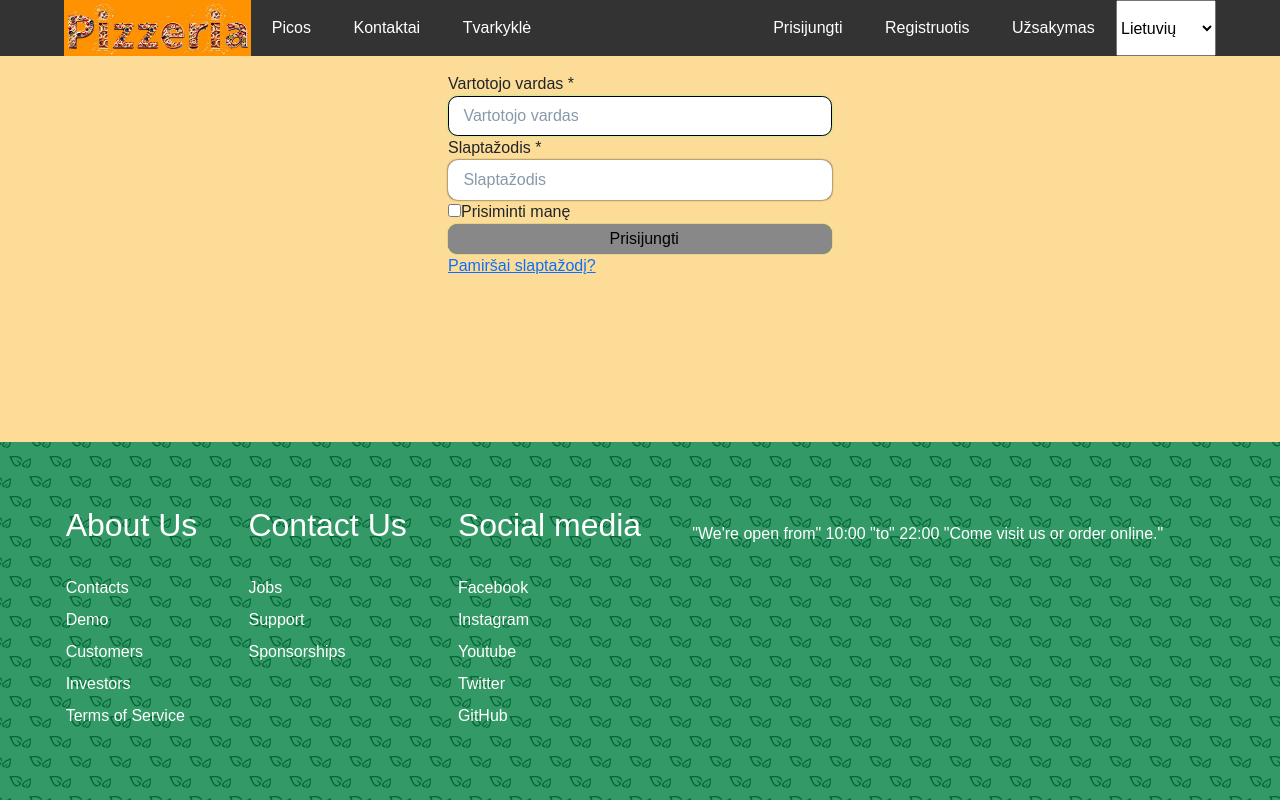
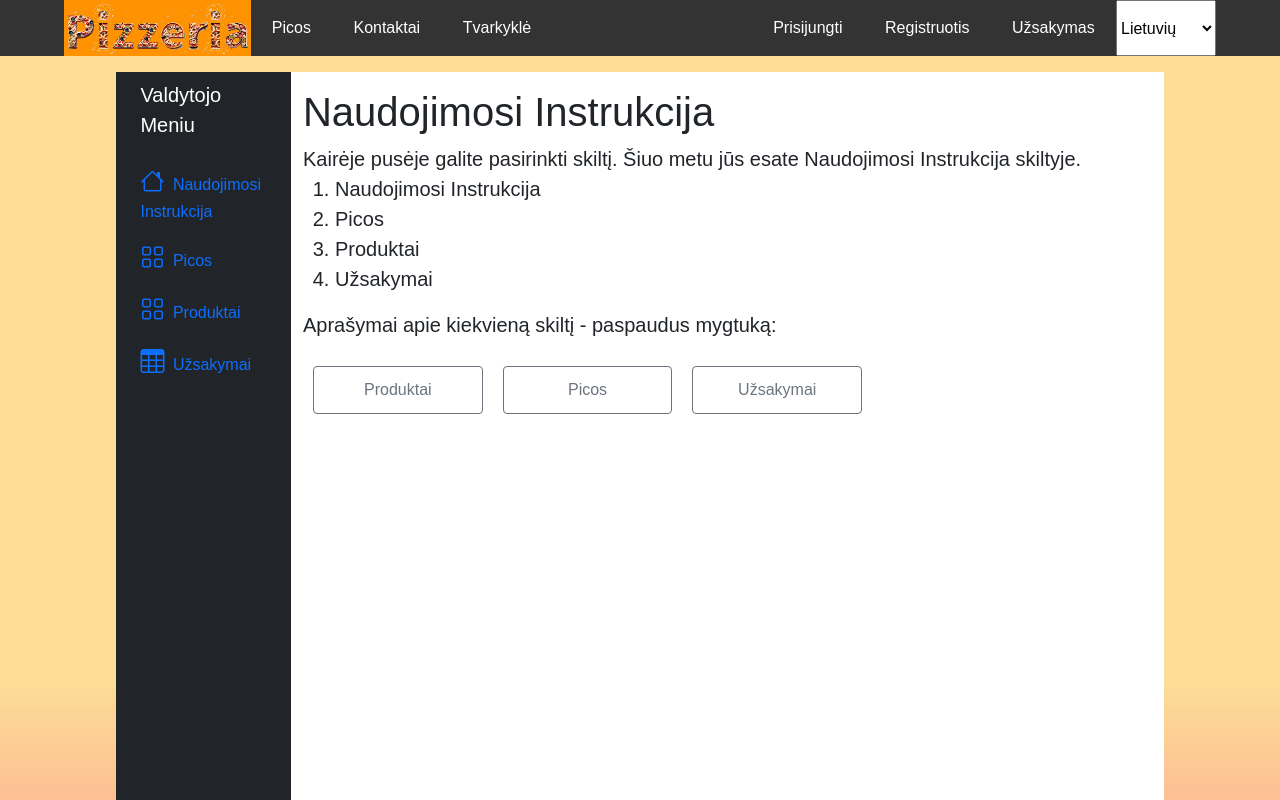
Before and after one commit to Vlinkus/BaigiamasisDarbas_PicerijaFront, a React (Create React App) app: page /manage/v1 in a window 1280 px wide. Before the commit this address led to /login. Shown: the top 800 px of the page. Built offline with nearby package versions, Linux system fonts and the light colour scheme.

Commit message:
Order Component moved to Manager Components

```diff
--- a/src/App.js
+++ b/src/App.js
@@ -12,7 +12,6 @@ import ManagerPage from "./components/ManagerComponents/ManagerPage";
 import ManagerLayout from "./components/ManagerLayout";
 import RequireAuth from "./components/RequireAuth";
 import Users from "./components/Users";
-import Order from "./order";
 import "./components/PizzaComponents/PicosPage.css";
 import PizzaCarousel from "./components/carousel/PizzaCarousel";
 
@@ -28,12 +27,12 @@ export default function App() {
   return (
     <Routes>
 
-
+{/*
       <Route path="/manage/" element={<ManagerLayout />}>
         <Route element={<RequireAuth allowedRoles={["ADMIN","MANAGER"]} />}>
           <Route path="v1" element={<ManagerPage />} />
         </Route>
-      </Route>
+      </Route> */}
 
       <Route path="/" element={<Layout />}>
         {/* public routes */}
@@ -42,7 +41,7 @@ export default function App() {
         <Route path="register" element={<RegisterPage/>} />
         <Route path="picos" element={<PicosPage/>} />
         <Route path="picos" element={<PicosPage/>} />
-        <Route path="order" element={<Order/>} />
+        <Route path="/manage/v1" element={<ManagerPage />} />
         <Route path="carousel" element={<PizzaCarousel/>} />
 
         {/* <Route path="manage/v1" element={<ManagerPage/>} /> */}
--- /dev/null
+++ b/src/components/ManagerComponents/ManagementGuide.js
@@ -0,0 +1,64 @@
+import { useState } from 'react';
+import { useTranslationAndLanguageChange } from '../TranslationComponents/TranslationUtils';
+
+export default function ManagementGuid (){
+    const { t, changeLanguageHandler } = useTranslationAndLanguageChange();
+    const [activeSubMenu, setActiveSubMenu] = useState('');
+
+    const handleSubMenuClick = (submenu) => {
+        setActiveSubMenu(submenu);
+    };
+
+    return (
+        <>
+            <h1>{t("mngGuide")}</h1>
+            <p className="lead">
+                {t("seeSideBar")}
+                <ol>
+                    <li>{t("mngGuide")}</li>
+                    <li>{t("Pizzas")}</li>
+                    <li>{t("Products")}</li>
+                    <li>{t("Orders")}</li>
+                </ol>
+                {t("seeButtonsBellow")}
+            </p>
+                <div className="instructionButtons" >
+                <button type="button" className="btn btn-outline-secondary instructionButton"
+                    onClick={() => handleSubMenuClick('products')}
+                >
+                   {t("Products")}
+                </button>
+                <button type="button" className="btn btn-outline-secondary instructionButton"
+                    onClick={() => handleSubMenuClick('pizzas')}
+                >
+                   {t("Pizzas")}
+                </button>
+                <button type="button" className="btn btn-outline-secondary instructionButton"
+                    onClick={() => handleSubMenuClick('orders')}
+                >
+                   {t("Orders")}
+                </button>
+                </div>
+            <div className="col py-3 manager">
+                {activeSubMenu === 'pizzas' && (
+                    <div>
+                        Picos
+                    </div>
+                )}
+                {activeSubMenu === 'products' && (
+                    <div>
+                        Produktai
+                    </div>
+                )}
+
+                {activeSubMenu === 'orders' && (
+                    <div>
+                        Užsakymai
+                    </div>
+                )}
+            </div>
+
+
+        </>
+    );
+}
--- a/src/components/ManagerComponents/ManagerModal.css
+++ b/src/components/ManagerComponents/ManagerModal.css
@@ -5,3 +5,17 @@
   .modal.display-none {
     display: none !important;
   }
+
+  .instructionButtons{
+    width: 100%;
+  }
+
+  .btn.btn-outline-secondary.instructionButton{
+    width: 20%;
+    height: 3em;
+    margin: 10px;
+  }
+
+  .col.py-3.manager{
+    background-color: white;
+  }
--- a/src/components/ManagerComponents/ManagerNavBar.js
+++ b/src/components/ManagerComponents/ManagerNavBar.js
@@ -1,63 +1,54 @@
 import { useState } from "react";
 import ManagerPizzaList from "./ManagerPizzaList";
 import ManagerProductsList from "./ManagerProductsList";
+import { useTranslationAndLanguageChange } from '../TranslationComponents/TranslationUtils';
+import ManagerOrdersList from "./ManagerOrderList";
+import ManagementGuide from "./ManagementGuide";
 
 function ManagerNavBar(){
     const [activeSubMenu, setActiveSubMenu] = useState('home');
+    const { t, changeLanguageHandler } = useTranslationAndLanguageChange();
 
     const handleSubMenuClick = (submenu) => {
         setActiveSubMenu(submenu);
     };
 
 
+
+
     return(
-        <div className="container-fluid">
+        <div className="container-fluid manager">
         <div className="row flex-nowrap">
             <div className="col-auto col-md-3 col-xl-2 px-sm-2 px-0 bg-dark">
                 <div className="d-flex flex-column align-items-center align-items-sm-start px-3 pt-2 text-white min-vh-100">
                     <a href="/manage/v1" className="d-flex align-items-center pb-3 mb-md-0 me-md-auto text-white text-decoration-none">
-                        <span className="fs-5 d-none d-sm-inline">Manager Menu</span>
+                        <span className="fs-5 d-none d-sm-inline">{t("mngMenu")}</span>
                     </a>
                     <ul className="nav nav-pills flex-column mb-sm-auto mb-0 align-items-center align-items-sm-start" id="menu">
                         <li className="nav-item">
                             <a href="#submenu0" className="nav-link align-middle px-0" onClick={() => handleSubMenuClick('home')}>
-                                <i className="fs-4 bi-house"></i> <span className="ms-1 d-none d-sm-inline">Instrukcija</span>
+                                <i className="fs-4 bi-house"></i> <span className="ms-1 d-none d-sm-inline">{t("mngGuide")}</span>
                             </a>
                         </li>
                         <li>
-                            <a href="#submenu1" className="nav-link px-0 align-middle" onClick={() => handleSubMenuClick('dashboard')}>
-                                <i className="fs-4 bi-speedometer2"></i>
-                                <span className="ms-1 d-none d-sm-inline">Dashboard</span>
-                            </a>
-                        </li>
-
-                        <li>
                             <a href="#submenu2" className="nav-link px-0 align-middle" onClick={() => handleSubMenuClick('picos')}>
-                                <i className="fs-4 bi-grid"></i> <span className="ms-1 d-none d-sm-inline" >Picos</span>
+                                <i className="fs-4 bi-grid"></i> <span className="ms-1 d-none d-sm-inline" >{t("Pizzas")}</span>
                             </a>
                         </li>
                         <li>
                             <a href="#submenu3" className="nav-link px-0 align-middle">
-                                <i className="fs-4 bi-grid"></i> <span className="ms-1 d-none d-sm-inline"onClick={() => handleSubMenuClick('products')}>Products</span>
+                                <i className="fs-4 bi-grid"></i> <span className="ms-1 d-none d-sm-inline"onClick={() => handleSubMenuClick('products')}>{t("Products")}</span>
                             </a>
                         </li>
                         <li>
                             <a href="#" className="nav-link px-0 align-middle" onClick={() => handleSubMenuClick('orders')}>
-                                <i className="fs-4 bi-table"></i> <span className="ms-1 d-none d-sm-inline">Orders</span>
+                                <i className="fs-4 bi-table"></i> <span className="ms-1 d-none d-sm-inline">{t("Orders")}</span>
                             </a>
                         </li>
                     </ul>
                 </div>
             </div>
-                <div className="col py-3">
-                    {activeSubMenu === 'dashboard' && (
-                        <div>
-                            {/* Content for Dashboard submenu */}
-                            <h3>Dashboard Submenu Content</h3>
-                            <p>This is the content for the Dashboard submenu.</p>
-                        </div>
-                    )}
-
+                <div className="col py-3 manager">
                     {activeSubMenu === 'picos' && (
                         <div>
                             <ManagerPizzaList />
@@ -72,23 +63,14 @@ function ManagerNavBar(){
 
                     {activeSubMenu === 'orders' && (
                         <div>
-                            {/* Content for Orders submenu */}
-                            <h3>Orders Submenu Content</h3>
-                            <p>This is the content for the Orders submenu.</p>
+                           <ManagerOrdersList />
                         </div>
                     )}
 
                     {/* Default content when no submenu is selected */}
                     {activeSubMenu === 'home' && (
                         <div>
-                            <h3>Vadovo meniu Instrukcija</h3>
-                            <p className="lead">
-                                TO DO Parašyti vadovo instrukcija, kaip naudotis  šiuo vadovo puslapiu.<br/><br />
-                                An example 2-level sidebar with collapsible menu items. The menu functions like an "accordion" where only a single
-                                menu is open at a time. While the sidebar itself is not toggle-able, it does responsively shrink in width on smaller screens.</p>
-                            <ul className="list-unstyled">
-                                <li><h5>Responsive</h5> shrinks in width, hides text labels, and collapses to icons only on mobile</li>
-                            </ul>
+                           <ManagementGuide />
                         </div>
                     )}
                 </div>
--- a/src/order.js
+++ b/src/components/ManagerComponents/ManagerOrderList.js
@@ -1,8 +1,7 @@
 import React, { useState, useEffect } from "react";
 import axios from "axios";
-import "./order.css";
 
-function Order() {
+function ManagerOrdersList() {
   const [orders, setOrders] = useState([]);
   const [selectedOrderId, setSelectedOrderId] = useState(null);
   const [selectedOrderPizzas, setSelectedOrderPizzas] = useState([]);
@@ -18,28 +17,28 @@ function Order() {
     axios
       .get("/api/orders")
       .then((response) => {
-        setOrders(response.data);
-        console.log("Orders Before Sorting ", orders);
-        // sortOrders();
-
+        sortOrders(response.data);
       })
       .catch((error) => {
         console.error("Klaida gavus užsakymų duomenis:", error);
       });
   };
-  const sortOrders = () => {
+  const sortOrders = (ordersData) => {
     const sortedOrders = [];
-    for (let i = 0; i < orders.length; i++) {
-      const pizzaFromOrder = orders[i];
-      if (sortedOrders.some(pizza => pizza.pizzaName === pizzaFromOrder.pizzaName)) {
-        continue;
+    ordersData.forEach(order => {
+      const updatedOrder = { id: order.id, price: order.price, pizzas: [] };
+      const distinctPizzaNames = [...new Set(order.pizzas.map(pizza => pizza.pizzaName))];
+      for (let i = 0; i < distinctPizzaNames.length; i++) {
+        const pizza = order.pizzas.find(pizza => pizza.pizzaName === distinctPizzaNames[i]);
+        const count = order.pizzas.filter(pizza => pizza.pizzaName === distinctPizzaNames[i]).length;
+        updatedOrder.pizzas.push({pizza, count });
       }
-      const count = orders.filter(pizza => pizza.pizzaName === pizzaFromOrder.pizzaName).length;
-      sortedOrders.push({ pizzaFromOrder, count });
-    }
-    console.log("sortedOrders After Sorting ", sortedOrders);
+      sortedOrders.push(updatedOrder);
+    })
     setOrders(sortedOrders);
+    console.log(sortedOrders);
   };
+
 
   const fetchAllPizzas = () => {
     axios
@@ -52,7 +51,7 @@ function Order() {
       });
   };
 
-  const handleDeleteClick = (orderId) => {
+  const handleDelete = (orderId) => {
     axios
       .delete(`/api/order/${orderId}`)
       .then((response) => {
@@ -106,38 +105,45 @@ function Order() {
   };
 
   return (
-    <div className="order-container">
+    <>
      <h1>Užsakymai</h1>
-      <table className="order-table">
+            <table className="table table-hover table-striped">
                     <thead>
                         <tr>
-            <th>Užsakymo nr</th>
-            <th>Picos pavadinimas</th>
-            <th>Kaina</th> {/* New column for total price */}
-            <th>Veiksmai</th>
+                            <th scope="col">El.Nr.</th>
+                            <th scope="col">Užsakymo nr</th>
+                            <th scope="col">Picos pavadinimas</th>
+                            <th scope="col">Kiekis</th>
+                            <th scope="col">Kaina</th>
+                            <th scope="col">Veiksmai</th>
                         </tr>
                     </thead>
                     <tbody>
-          {orders.map((order) =>
+          {orders.map((order, orderIndex) =>
             order.pizzas.map((pizza, index) => (
-              <tr key={order.id + pizza.id}>
+              <tr key={`${order.id}_${pizza.pizza.id}`}>
                 {index === 0 ? (
+                <td rowSpan={order.pizzas.length}>{orderIndex+1}</td>
+                ) : null}
+                {index === 0 ? (
+
                   <td rowSpan={order.pizzas.length}>{order.id}</td>
                 ) : null}
-                <td>{pizza.pizzaName}</td>
+                <td>{pizza.pizza.pizzaName}</td>
+                <td>{pizza.count}</td>
                 {/* New column for total price */}
                 {index === 0 ? (
                   <td rowSpan={order.pizzas.length}>
-                    {order.price.toFixed(2)} €
+                    {order.price.toFixed(2)}€
                   </td>
                 ) : null}
                 {index === 0 ? (
                   <td rowSpan={order.pizzas.length}>
-                    <button onClick={() => handleEditClick(order.id)}>
-                      Edit
+                    <button type="button" className="btn btn-warning"  > {/*onClick={() => handleUpdate(order)} */}
+                                    Atnaujinti
                                 </button>
-                    <button onClick={() => handleDeleteClick(order.id)}>
-                      Delete
+                                <button type="button" className="btn btn-danger" onClick={() => handleDelete(order.id)} >
+                                    Ištrinti
                                 </button>
                   </td>
                 ) : null}
@@ -146,6 +152,7 @@ function Order() {
           )}
         </tbody>
                 </table>
+
       {selectedOrderId !== null && (
         <div className="edit-order-popup">
           <div className="edit-order-content">
@@ -187,8 +194,8 @@ function Order() {
           </div>
         </div>
       )}
-    </div>
+    </>
   );
 }
 
-export default Order;
+export default ManagerOrdersList;
--- a/src/components/PizzaComponents/PicosPage.css
+++ b/src/components/PizzaComponents/PicosPage.css
@@ -4,15 +4,6 @@
   background: linear-gradient(0deg, rgb(255, 142, 142) 0%, rgba(255, 142, 142) 20%, rgb(252, 220, 151) 45%, rgb(252, 220, 151) 100%);
 }
 
-button {
-  width: 100px;
-  height: 100px;
-  border-radius: 50%;
-  background-color: #6e7b27;
-  color: rgb(126, 16, 16);
-  border: none;
-  cursor: pointer;
-}
 
 .pizzas-container {
   background-color: #f8f8f8;
--- a/src/locales/en/translation.json
+++ b/src/locales/en/translation.json
@@ -3,7 +3,7 @@
   "language": "Language",
   "Pizzas": "Pizzas",
   "Contacts": "Contacts",
-
+  "Products":"Products",
   "Login": "Login",
   "Logout": "Logout",
   "Username": "Username",
@@ -43,6 +43,7 @@
   "yourcartempty": "Your cart is empty",
   "Manager": "Manager",
   "Order": "Order",
+  "Orders": "Orders",
   "agreement": "I have read and agree to the \"Privacy Policy\" and \"Terms of Use\".",
 
   "NoServerResponse": "No server response, try later",
@@ -64,5 +65,9 @@
   "Sponsorships": "Sponsorships",
   "Social media": "Social media",
   "OrderIt": "Order",
-  "total":"Total:"
+  "total":"Total:",
+  "mngGuide": "Management Guide",
+  "mngMenu": "Management Menu",
+  "seeSideBar": "On the sidebar you can click on desired menu section . Currently you are in Management Guide section.",
+  "seeButtonsBellow":"Detailed description for each menu section - Press Button:"
 }
--- a/src/locales/lt/translation.json
+++ b/src/locales/lt/translation.json
@@ -3,7 +3,7 @@
   "language": "Kalba",
   "Pizzas": "Picos",
   "Contacts": "Kontaktai",
-
+  "Products": "Produktai",
   "Login": "Prisijungti",
   "Logout": "Atsijungti",
   "Username": "Vartotojo vardas",
@@ -42,6 +42,7 @@
   "yourcartempty": "Jūsų krepšelis tuščias",
   "Manager": "Tvarkyklė",
   "Order": "Užsakymas",
+  "Orders": "Užsakymai",
   "agreement": "Susipažinau su \"Privatumo politika\" ir \"Svetainės naudojimosi taisyklėmis\" ir su jomis sutinku.",
 
   "NoServerResponse": "Serveris neatsiliepia, bandykite vėliau",
@@ -63,5 +64,9 @@
   "Sponsorships": "Sponsorships",
   "Social media": "Social media",
   "OrderIt": "Užsakyti",
-  "total": "Iš Viso:"
+  "total": "Iš Viso:",
+  "mngGuide": "Naudojimosi Instrukcija",
+  "mngMenu": "Valdytojo Meniu",
+  "seeSideBar": "Kairėje pusėje galite pasirinkti skiltį. Šiuo metu  jūs esate Naudojimosi Instrukcija skiltyje.",
+  "seeButtonsBellow":"Aprašymai apie kiekvieną skiltį - paspaudus mygtuką:"
 }
--- a/src/order.css
+++ /dev/null
@@ -1,21 +0,0 @@
-.order-container {
-  max-width: 800px;
-  margin: 0 auto;
-  padding: 20px;
-}
-
-.order-table {
-  width: 100%;
-  border-collapse: collapse;
-}
-
-.order-table th,
-.order-table td {
-  border: 1px solid #ccc;
-  padding: 10px;
-  text-align: center;
-}
-
-.order-table th {
-  background-color: #f2f2f2;
-}
```
Lines whose indentation alone changed are shown as unchanged.
